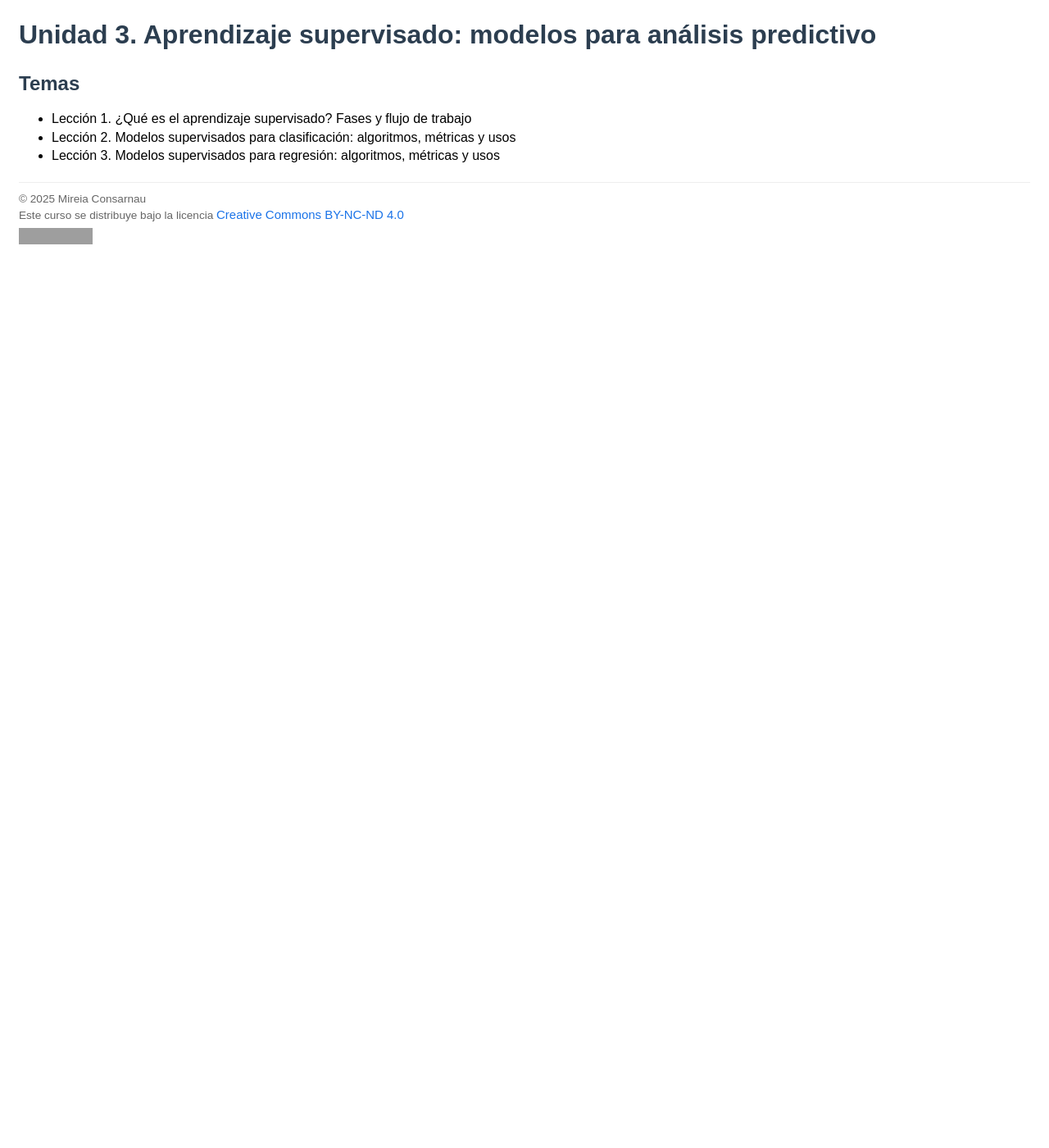
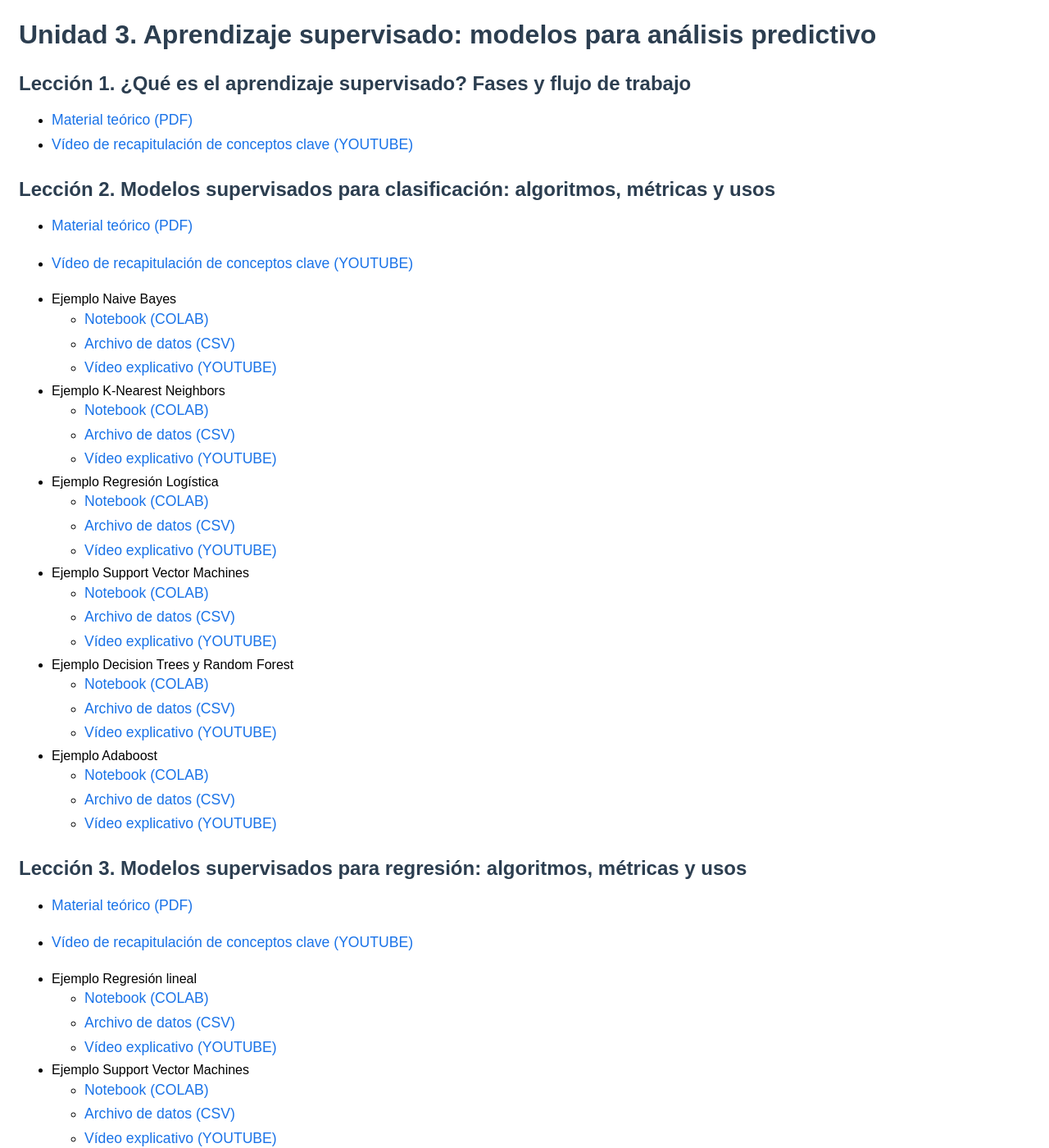
Before and after one commit to mireiaconsarnau/machine_learning, a Jekyll site: the page built from unidad3.md, in a window 1280 px wide and 1400 px high. Shown: the whole window at 82% size. Built offline with Jekyll 4.4.1, drawn with Linux system fonts in a browser that asks for light colours; some of the changed text lies outside the part shown; grey boxes are pictures that could not be loaded.

Commit message:
Update unidad3.md

```diff
--- a/unidad3.md
+++ b/unidad3.md
@@ -3,8 +3,82 @@ layout: default
 title: "Unidad 3. Aprendizaje supervisado: modelos para análisis predictivo"
 ---
 
-## Temas
+## Lección 1. ¿Qué es el aprendizaje supervisado? Fases y flujo de trabajo
 
-- Lección 1. ¿Qué es el aprendizaje supervisado? Fases y flujo de trabajo
-- Lección 2. Modelos supervisados para clasificación: algoritmos, métricas y usos
-- Lección 3. Modelos supervisados para regresión: algoritmos, métricas y usos
+- [Material teórico (PDF)](#)
+- [Vídeo de recapitulación de conceptos clave (YOUTUBE)](#)
+
+
+## Lección 2. Modelos supervisados para clasificación: algoritmos, métricas y usos
+
+- [Material teórico (PDF)](#)
+- [Vídeo de recapitulación de conceptos clave (YOUTUBE)](#)
+
+- Ejemplo Naive Bayes
+  - [Notebook (COLAB)](#)
+  - [Archivo de datos (CSV)](#)
+  - [Vídeo explicativo (YOUTUBE)](#)
+
+- Ejemplo K-Nearest Neighbors
+  - [Notebook (COLAB)](#)
+  - [Archivo de datos (CSV)](#)
+  - [Vídeo explicativo (YOUTUBE)](#)
+
+- Ejemplo Regresión Logística
+  - [Notebook (COLAB)](#)
+  - [Archivo de datos (CSV)](#)
+  - [Vídeo explicativo (YOUTUBE)](#)
+
+- Ejemplo Support Vector Machines
+  - [Notebook (COLAB)](#)
+  - [Archivo de datos (CSV)](#)
+  - [Vídeo explicativo (YOUTUBE)](#)
+
+- Ejemplo Decision Trees y Random Forest
+  - [Notebook (COLAB)](#)
+  - [Archivo de datos (CSV)](#)
+  - [Vídeo explicativo (YOUTUBE)](#)
+
+- Ejemplo Adaboost
+  - [Notebook (COLAB)](#)
+  - [Archivo de datos (CSV)](#)
+  - [Vídeo explicativo (YOUTUBE)](#)
+
+
+## Lección 3. Modelos supervisados para regresión: algoritmos, métricas y usos
+
+- [Material teórico (PDF)](#)
+- [Vídeo de recapitulación de conceptos clave (YOUTUBE)](#)
+
+- Ejemplo Regresión lineal
+  - [Notebook (COLAB)](#)
+  - [Archivo de datos (CSV)](#)
+  - [Vídeo explicativo (YOUTUBE)](#)
+
+- Ejemplo Support Vector Machines
+  - [Notebook (COLAB)](#)
+  - [Archivo de datos (CSV)](#)
+  - [Vídeo explicativo (YOUTUBE)](#)
+
+- Ejemplo Decision Trees y Random Forest
+  - [Notebook (COLAB)](#)
+  - [Archivo de datos (CSV)](#)
+  - [Vídeo explicativo (YOUTUBE)](#)
+
+- Ejemplo Adaboost
+  - [Notebook (COLAB)](#)
+  - [Archivo de datos (CSV)](#)
+  - [Vídeo explicativo (YOUTUBE)](#)
+
+
+## Ejemplos completos (síntesis de las lecciones)
+
+- Ejemplo completo de clasificación
+  - [Notebook (COLAB)](#)
+  - [Archivo de datos (CSV)](#)
+  - [Vídeo explicativo (YOUTUBE)](#)
+
+- Ejemplo completo de regresión
+  - [Notebook (COLAB)](#)
+  - [Archivo de datos (CSV)](#)
+  - [Vídeo explicativo (YOUTUBE)](#)
```
